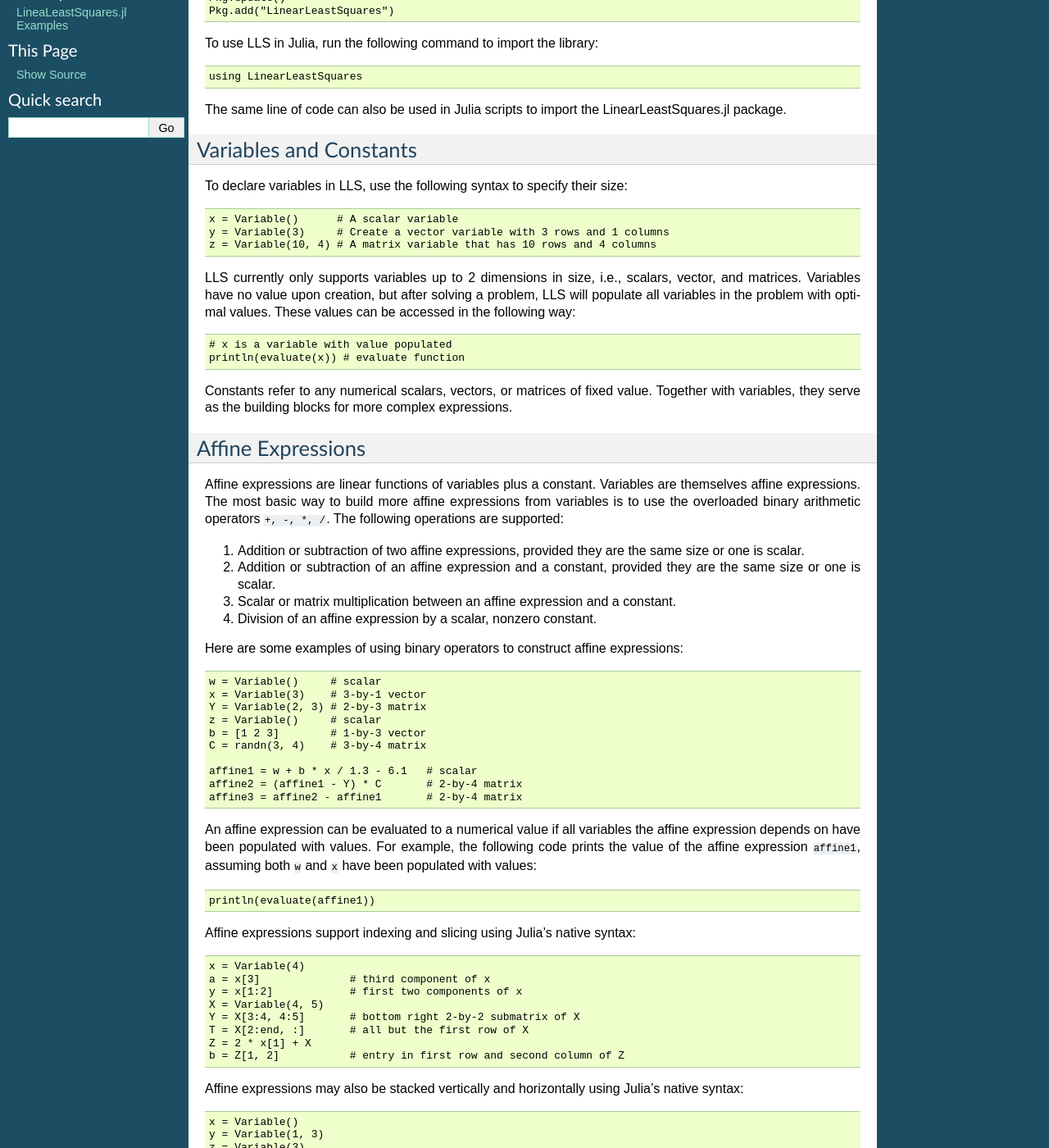
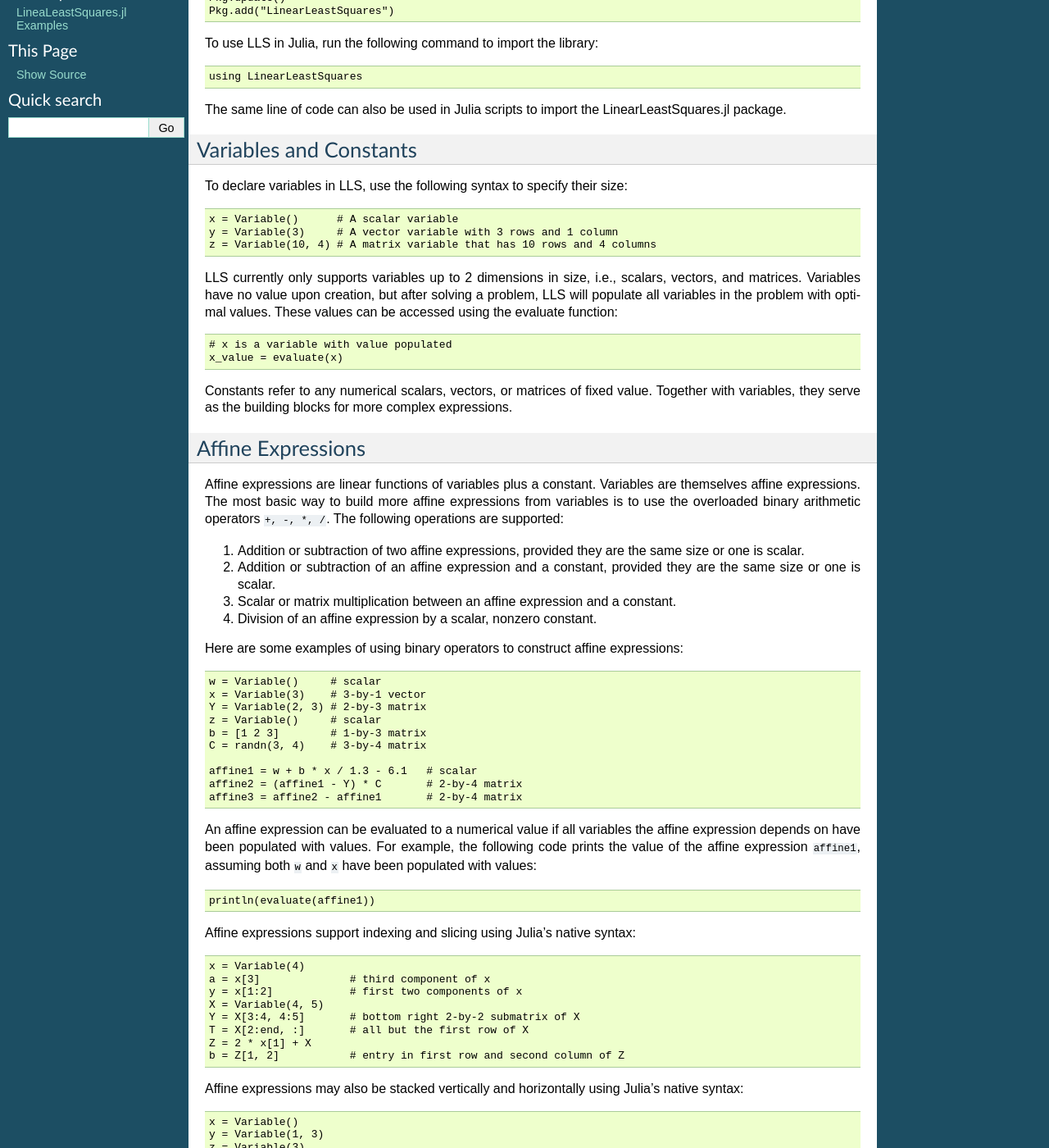
Before and after one commit to davidlizeng/LinearLeastSquares.jl, a Sphinx documentation site: the page built from docs/julia_tutorial.rst, in a window 1280 px wide and 1400 px high, scrolled down 317 px. Shown: the whole window at 82% size. Built offline with Sphinx 7.4.7, drawn with Linux system fonts in a browser that asks for light colours; some of the changed text lies outside the part shown.

Commit message:
fixed some typos in docs

```diff
--- a/docs/julia_tutorial.rst
+++ b/docs/julia_tutorial.rst
@@ -36,19 +36,19 @@
 .. code-block:: none
 
   x = Variable()      # A scalar variable
-  y = Variable(3)     # Create a vector variable with 3 rows and 1 columns
+  y = Variable(3)     # A vector variable with 3 rows and 1 column
   z = Variable(10, 4) # A matrix variable that has 10 rows and 4 columns
 
 LLS currently only supports variables up to 2 dimensions in size, i.e.,
-scalars, vector, and matrices. Variables
+scalars, vectors, and matrices. Variables
 have no value upon creation, but after solving a problem, LLS will populate
-all variables in the problem with optimal values. These values can be accessed in the
-following way:
+all variables in the problem with optimal values.
+These values can be accessed using the evaluate function:
 
 .. code-block:: none
 
   # x is a variable with value populated
-  println(evaluate(x)) # evaluate function
+  x_value = evaluate(x)
 
 Constants refer to any numerical scalars, vectors, or matrices of fixed value.
 Together with variables, they serve as the building blocks for more complex expressions.
@@ -75,7 +75,7 @@
   x = Variable(3)    # 3-by-1 vector
   Y = Variable(2, 3) # 2-by-3 matrix
   z = Variable()     # scalar
-  b = [1 2 3]        # 1-by-3 vector
+  b = [1 2 3]        # 1-by-3 matrix
   C = randn(3, 4)    # 3-by-4 matrix
 
   affine1 = w + b * x / 1.3 - 6.1   # scalar
@@ -113,7 +113,7 @@
   y = Variable(1, 3)
   z = Variable(3)
   T = Variable(3, 3)
-  horizontal_stack = [x y]  # 1-by-4 vector
+  horizontal_stack = [x y]  # 1-by-4 matrix
   vertical_stack = [z; x]   # 4-by-1 vector
   horizontal_and_vertical_stack = [x y; z T]  # 4-by-4 matrix
 
@@ -158,7 +158,7 @@
 but rather an object representing the linear equality constraint.
 A linear equality constraint is only valid if the left hand side and the right hand side
 of the ``==`` have the same size, or if one is scalar. Here are some examples of
-linear equality constraints
+linear equality constraints:
 
 .. code-block:: none
 
@@ -282,16 +282,17 @@
   A = randn(4, 3)
   b = randn(4)
 
+  # no constraints
+  objective2 = sum_squares(A * x - b)
+  optimum_value_2 = minimize!(objective2)
+  println(evaluate(x))
+
   # list of constraints
   objective1 = sum_squares(x)
   constraints = [C * x == d, x[1] == 0]
   optimum_value_1 = minimize!(objective1, constraints)
   println(evaluate(x))
 
-  # no constraints
-  objective2 = sum_squares(A * x - b)
-  optimum_value_2 = minimize!(objective2)
-  println(evaluate(x))
 
 A linearly constrained least squares can only be solved if it satisfies the
 conditions in the :ref:`solving-lcls` section. The ``minimize!`` function will issue
```
Also changed, not shown: 5 other files.
